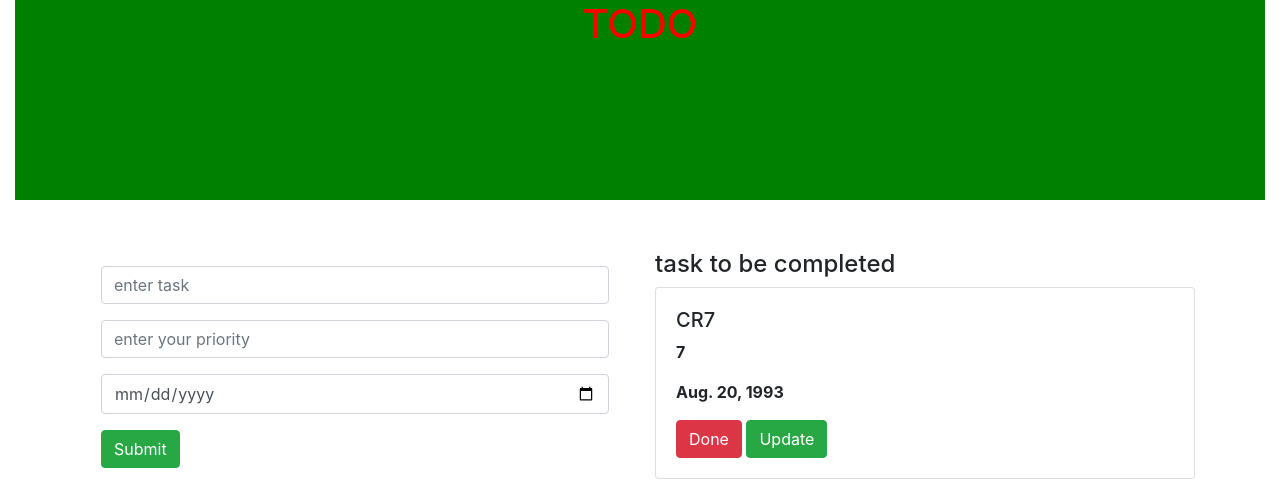
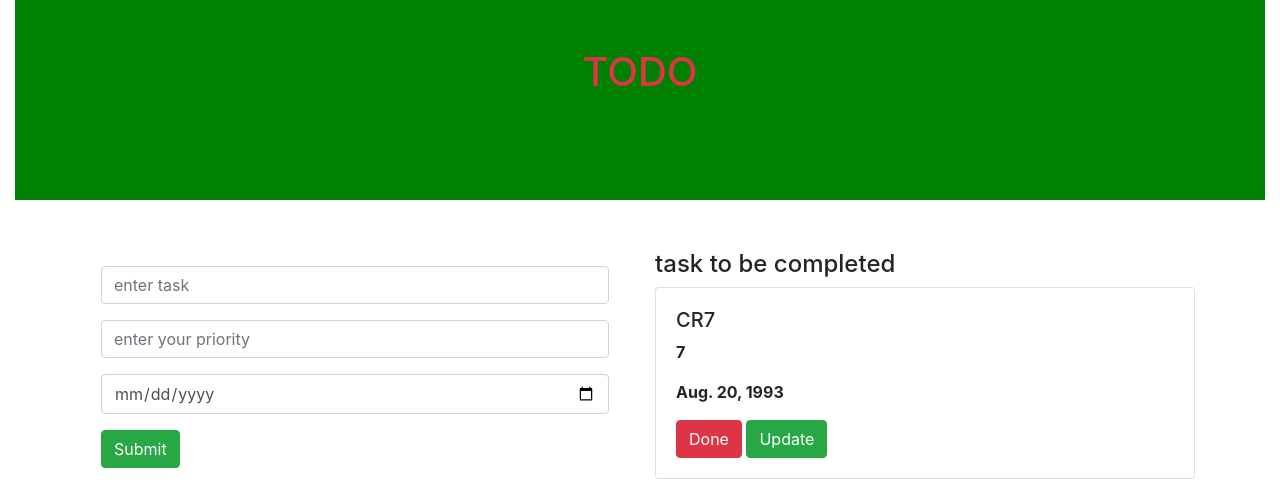
Before and after one commit to rajNson/django-project, a Django app: page / in a window 1280 px wide. Shown: the top 483 px of the page. Run offline with Django 3.2, Linux system fonts and the light colour scheme; data comes from the database, SQL or seed files in the repository.

Commit message:
Update home.html
project heading style change

```diff
--- a/todoproject/templates/home.html
+++ b/todoproject/templates/home.html
@@ -3,9 +3,9 @@
 <div class="container-fluid">
     <div class="row">
         <div class="col-md-12">
-            <div class="banner">
+            <div class="banner text-center py-5">
                 <div class="banner-text">
-                    <h1 style="text-align:center;color:red;">TODO</h1>
+                    <h1 class="text-danger">TODO</h1>
                 </div>
             </div>
         </div>
```
